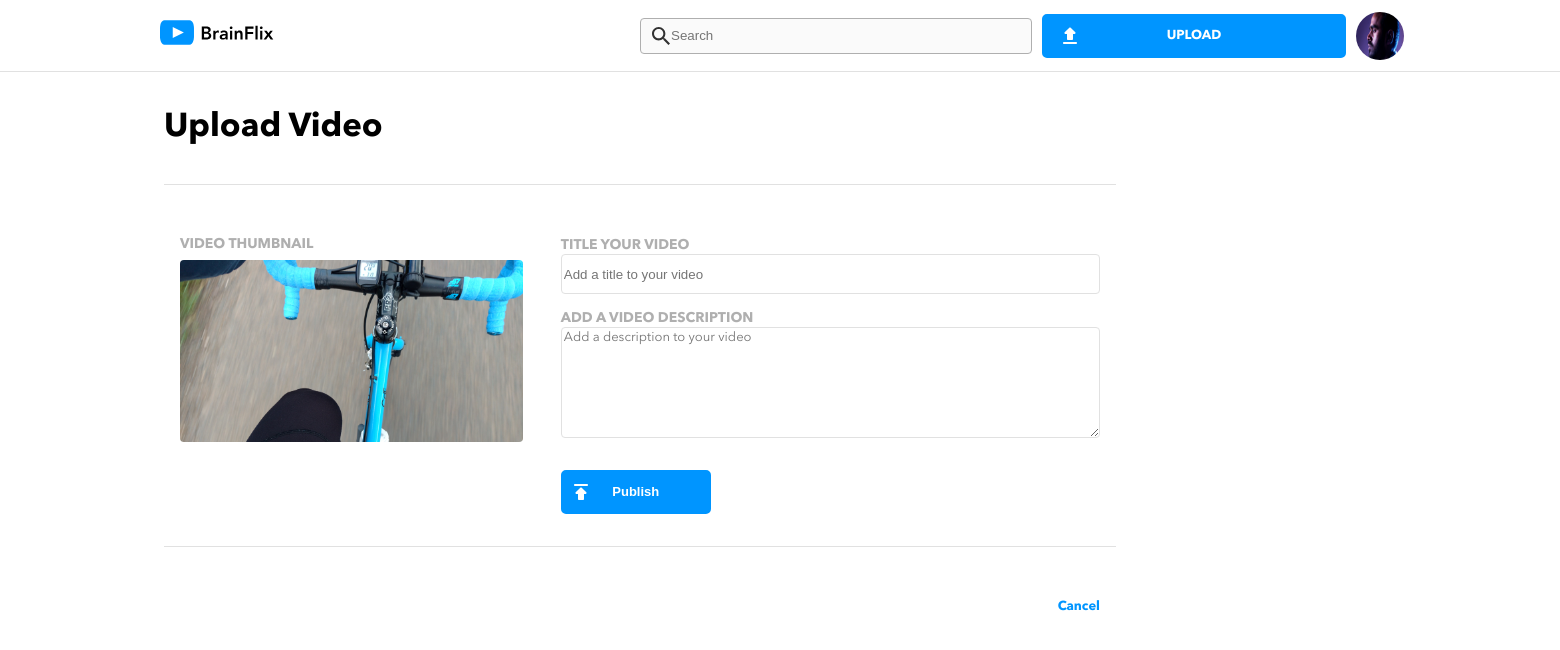
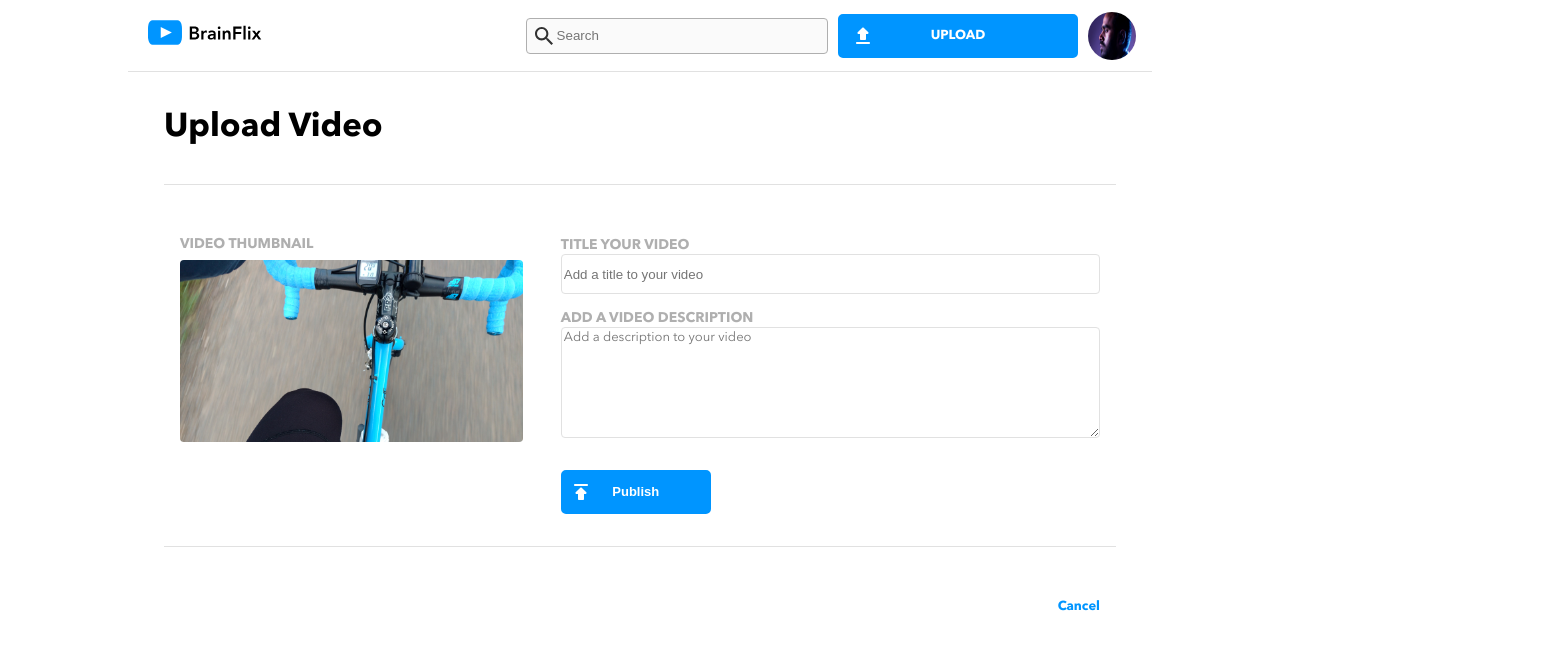
Before and after one commit to HilaryB-F/brainflix, a React (Create React App) app: page /upload in a window 1280 px wide. Shown: the top 650 px of the page, 1560 px wide, since content can reach past the window. Built offline with nearby package versions, Linux system fonts and the light colour scheme.

Commit message:
Both get requests are working

```diff
--- a/src/Pages/HomePage/HomePage.js
+++ b/src/Pages/HomePage/HomePage.js
@@ -20,7 +20,7 @@ export default function HomePage() {
     async function getVideos() {
       try {
         const { data } = await axios.get(
-          ` https://project-2-api.herokuapp.com/videos/${id}?api_key=da4c65a4-16d5-49fa-b670-f34461b66cfd`
+          ` http://localhost:8080/videoplayer/${id}`
         );
         setCurrentVid(data);
       } catch (error) {
@@ -34,7 +34,7 @@ export default function HomePage() {
     async function getNextVideos() {
       try {
         const { data } = await axios.get(
-          ` https://project-2-api.herokuapp.com/videos?api_key=da4c65a4-16d5-49fa-b670-f34461b66cfd`
+          ` http://localhost:8080/videoplayer`
         );
         setNextVideo(data);
       } catch (error) {
--- a/src/components/Header/Header.scss
+++ b/src/components/Header/Header.scss
@@ -98,8 +98,7 @@
   @include desktop {
     margin: auto;
     max-width: 1024px;
-    padding: 0 14rem;
-    min-width:100%;
+    margin-top: 0;
   }
 }
 
```
